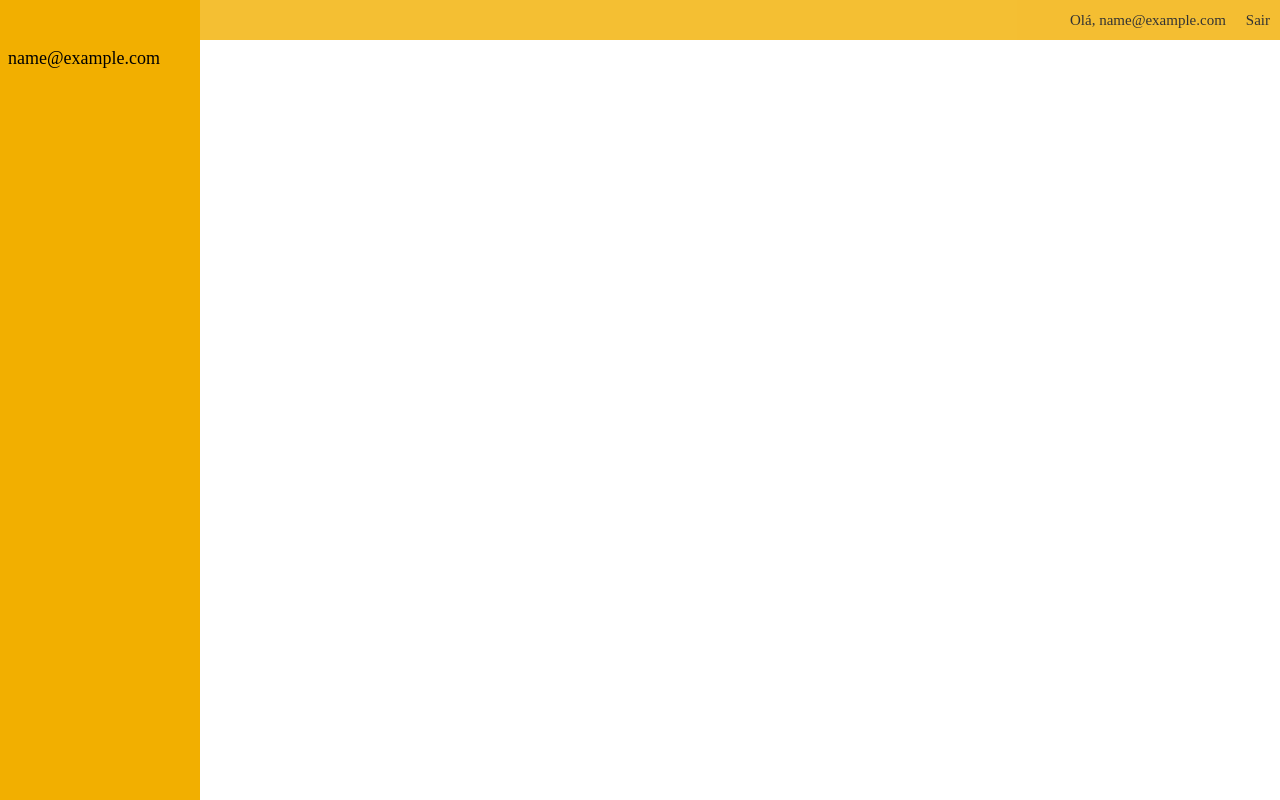
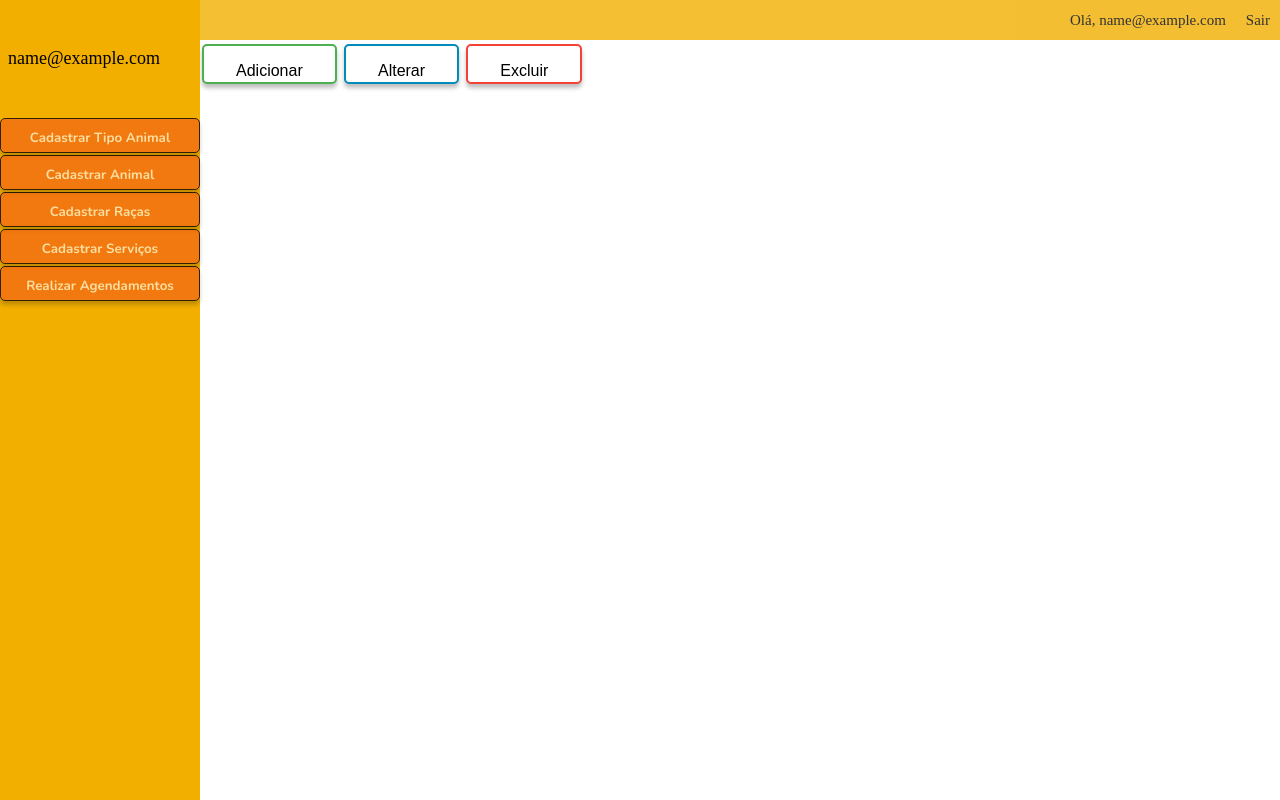
Before and after one commit to denermelo2/engsoftware, a PHP site: page /Projeto_Lab_Eng/painelUsuario.php in a window 1280 px wide. Run offline with PHP 8.4, Linux system fonts and the light colour scheme; the visitor is signed in with stand-in values (Sample User, id 1).

Commit message:
Adicionado opções no painel de Usuário

```diff
--- a/painelUsuario.css
+++ b/painelUsuario.css
@@ -45,3 +45,82 @@ padding-left: 200px;
     color: black;
     text-decoration: none;
 }
+
+.buttons > input{
+width: 200px;
+height: 35px;
+font-family: 'Nunito', sans-serif;
+display: block;
+margin: 2px 0 ;
+outline: 0;
+padding: 10px;
+background: #F36C13;
+opacity: 0.8;
+color:#feebc8;
+border: 1px solid #000000;
+box-sizing: border-box;
+box-shadow: 0px 4px 4px rgba(0, 0, 0, 0.25);
+border-radius: 5px;
+transition-duration: 0.4s;
+}
+
+
+.buttons > input:hover {
+background-color: white;
+color: black;
+  }
+
+
+
+.button {
+    background-color: #4CAF50; /* Green */
+    border: none;
+    height: 40px;
+    color: white;
+    border: 1px solid #000000;
+    box-sizing: border-box;
+    box-shadow: 0px 4px 4px rgba(0, 0, 0, 0.25);
+    border-radius: 5px;
+    padding: 16px 32px;
+    text-align: center;
+    align-content: center;
+    text-decoration: none;
+    display: inline-block;
+    font-size: 16px;
+    margin: 4px 2px;
+    transition-duration: 0.4s;
+    cursor: pointer;
+  }
+
+  .button1 {
+    background-color: white;
+    color: black;
+    border: 2px solid #4CAF50;
+  }
+
+  .button1:hover {
+    background-color: #4CAF50;
+    color: white;
+  }
+
+  .button2 {
+    background-color: white;
+    color: black;
+    border: 2px solid #008CBA;
+  }
+
+  .button2:hover {
+    background-color: #008CBA;
+    color: white;
+  }
+
+  .button3 {
+    background-color: white;
+    color: black;
+    border: 2px solid #f44336;
+  }
+
+  .button3:hover {
+    background-color: #f44336;
+    color: white;
+  }
--- a/painelUsuario.php
+++ b/painelUsuario.php
@@ -4,12 +4,25 @@
     <meta charset="utf-8">
     <link rel="stylesheet" href="painelUsuario.css">
     <title> Bem vindo </title>
+     <link href="https://fonts.googleapis.com/css2?family=Nunito:wght@700&family=Open+Sans&display=swap"
+        rel="stylesheet">
 
 </head>
 
 <body>
     <div class="leftmenu">
     <div class="user_name"><?php session_start(); ?> <?php echo $_SESSION['email']; ?></div>
+
+    <div class="buttons">
+    <input type="button" value="Cadastrar Tipo Animal">
+    <input type="button" value="Cadastrar Animal">
+    <input type="button" value="Cadastrar Raças">
+    <input type="button" value="Cadastrar Serviços">
+    <input type="button" value="Realizar Agendamentos">
+    </div>
+
+
+
     </div>
     <div class="container">
         <div class="top">
@@ -17,5 +30,20 @@
             <div class = "top_right">Olá, <?php echo $_SESSION['email']; ?></div>
     </div>
 
+
+<div class="content">
+
+<button class="button button1">Adicionar</button>
+<button class="button button2">Alterar</button>
+<button class="button button3">Excluir</button>
+
+
+
+    </div>
+
 </body>
+
+
+<footer>
+</footer>
 </html>
```
Also changed, not shown: README.md, cadastrarAnimal.php (added), cadastrarServicos.php (added), cadastrarTipoAnimal.php (added).
